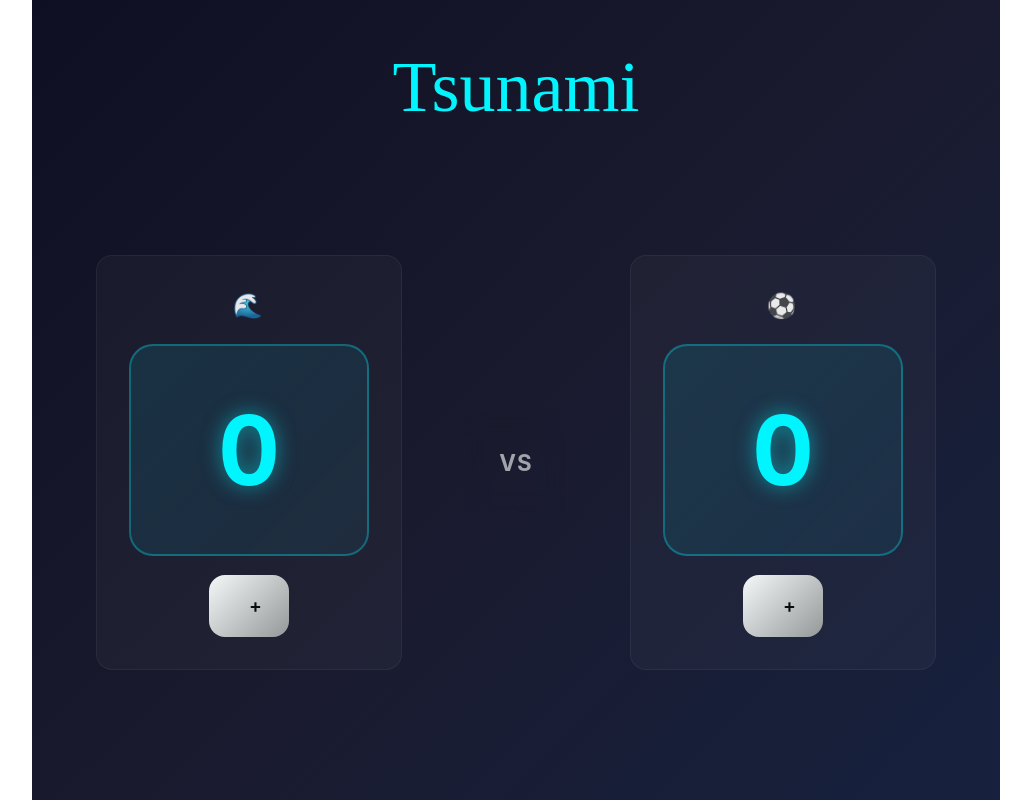
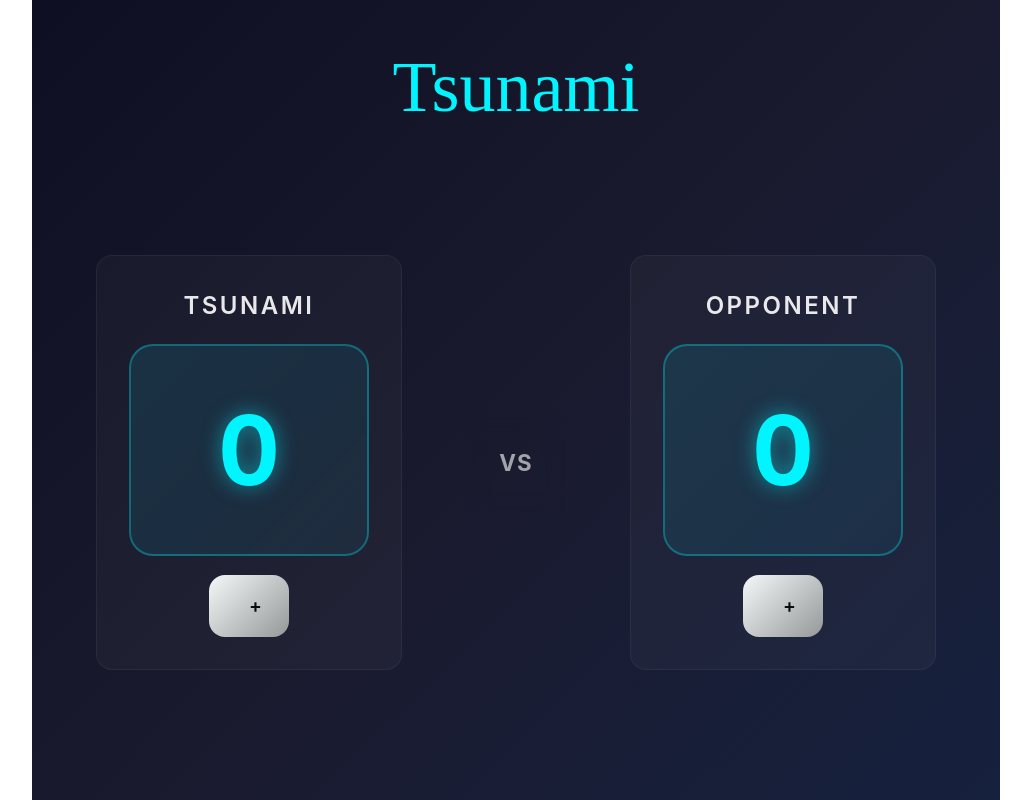
Before and after one commit to fkaltman/scoreboard-for-everyone, a React (Vite) app: page / in a window 1280 px wide. Shown: the whole page, without its empty margins (124-1155 px from the left). Built offline with nearby package versions, Linux system fonts and the light colour scheme; a web font is replaced by a local one.

Commit message:
revert back to tsunami/opponent from emojis

```diff
--- a/src/components/TeamSection.tsx
+++ b/src/components/TeamSection.tsx
@@ -8,7 +8,7 @@ const TeamSection: React.FC<TeamSectionProps> = ({ team, onScoreChange }) => {
     onScoreChange("increment");
   };
 
-  const teamDisplayName: string = team.emoji ? `${team.emoji}` : team.name;
+  const teamDisplayName: string = team.name;
 
   return (
     <div className="team">
```
Also changed, not shown: 1 other file (tests, documents, lock files or other folders).
